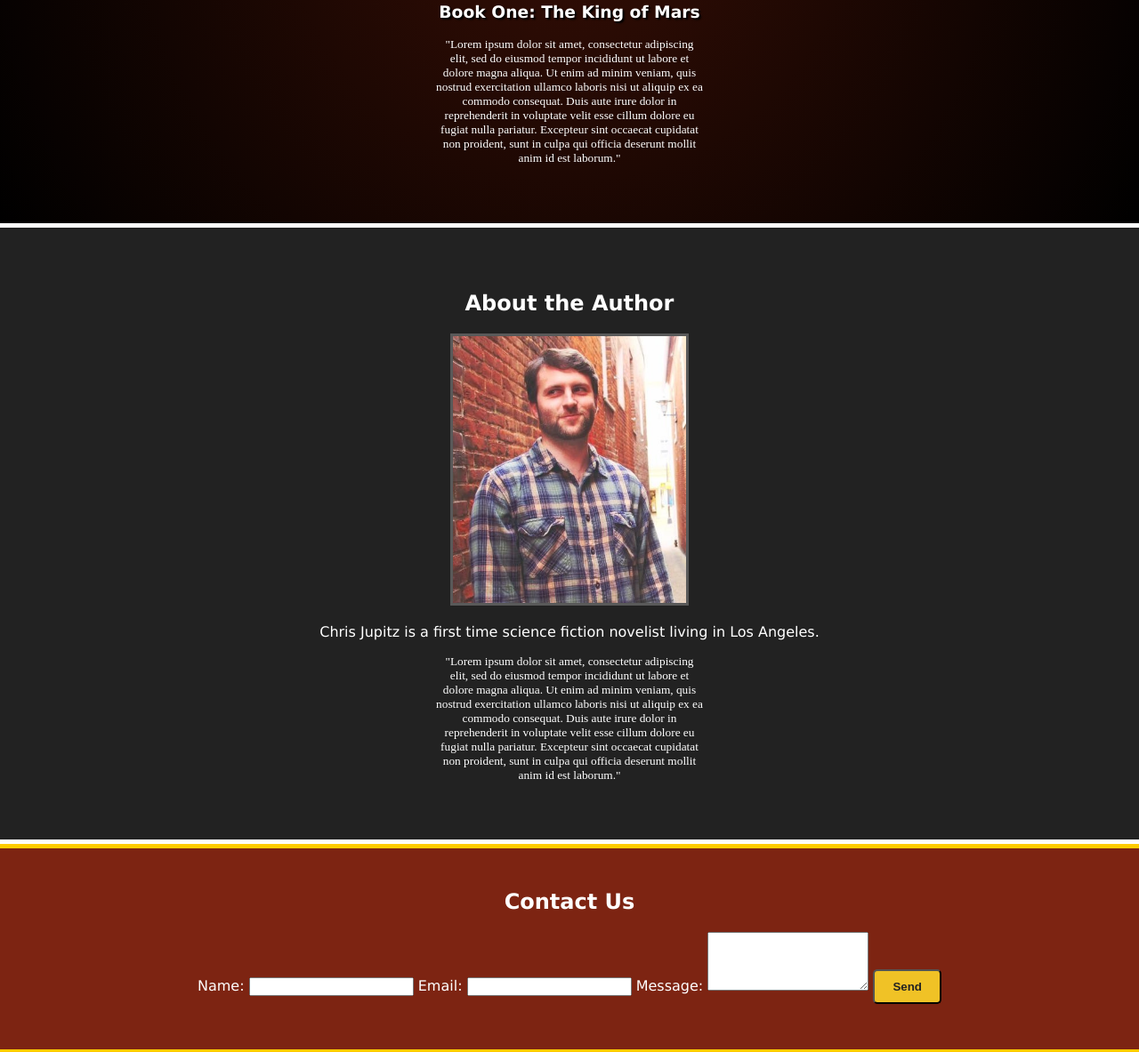
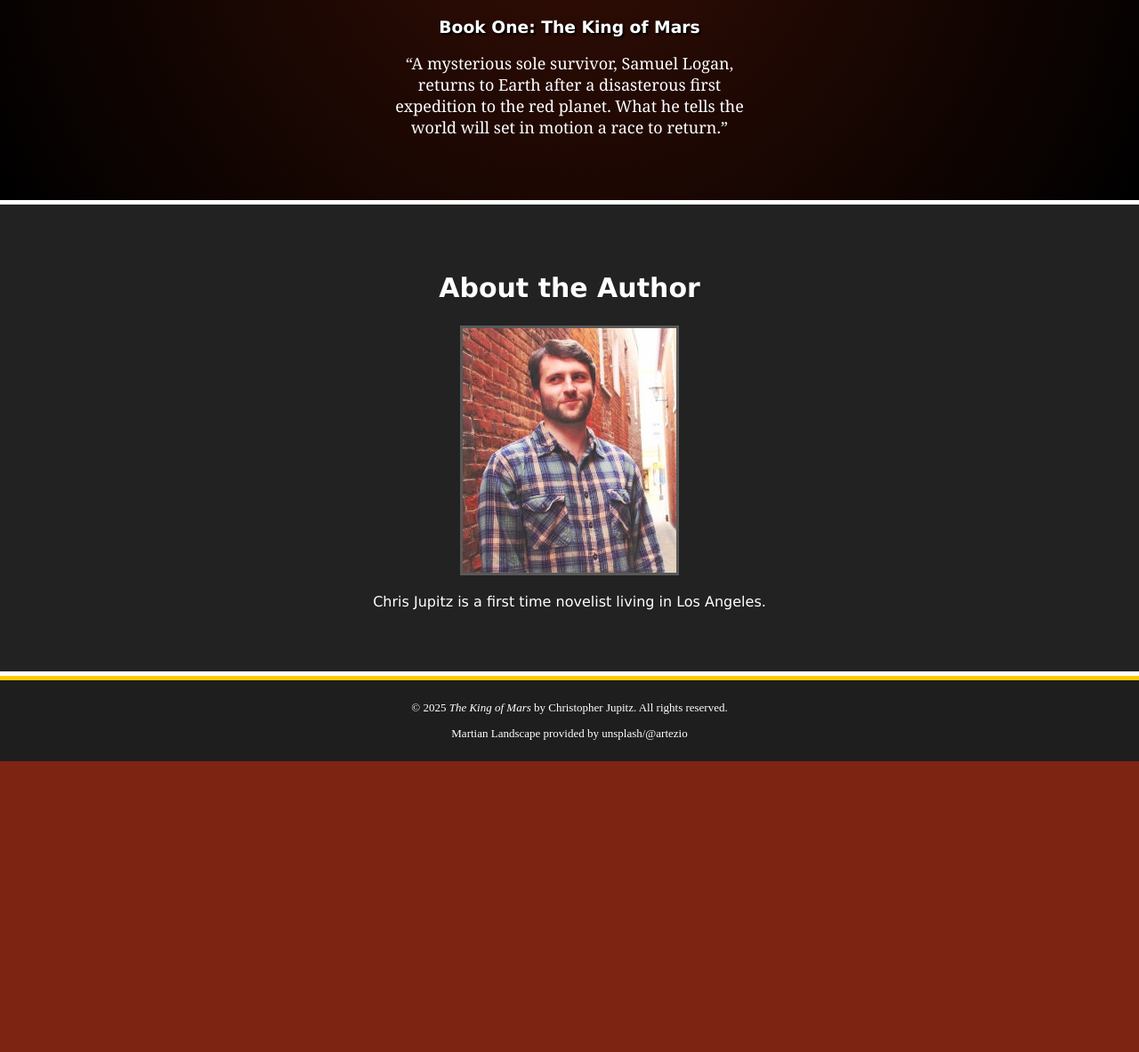
Before and after one commit to kingjupz/website_thekingofmars, a plain HTML site: page tkom_index.html in a window 1280 px wide. Shown: the part 1443-2626 px from the top of the page at 89% size. After the commit the page ends 2299 px from the top, so only its background shows below. Drawn offline with Linux system fonts and the light colour scheme.

Commit message:
Update book desc

```diff
--- a/tkom_gpt_styles.css
+++ b/tkom_gpt_styles.css
@@ -6,6 +6,10 @@ body {
     background-color: #7d2412;
     color: #ffffff;
     text-align: center;
+}
+
+h2 {
+    font-size: 30px;
 }
 
 /* Header Elements */
@@ -112,9 +116,9 @@ nav ul li a {
 
 /* Books Section */
 .description {
-    font-family: 'Times New Roman', Times, serif;
-    font-size: smaller;
-    max-width: 300px;
+    font-family: Cambria, Cochin, Georgia, Times, 'Times New Roman', serif;
+    font-size: large;
+    max-width: 400px;
     margin-left: auto;
     margin-right: auto;
 
@@ -148,7 +152,7 @@ nav ul li a {
 }
 
 #about img {
-    max-height: 300px;
+    max-height: 275px;
     width: auto;
     margin-top: auto;
     border: #ffffff3f solid 3px;
--- a/tkom_index.html
+++ b/tkom_index.html
@@ -20,10 +20,10 @@
         </div>
 
             <ul class="nav-links">
-                <li><a href="#home">Home</a></li>
+                <!-- <li><a href="#home">Home</a></li> -->
                 <li><a href="#about">The Author</a></li>
                 <li><a href="#books">The Novel</a></li>
-                <li><a href="#contact">Contact</a></li>
+                <!-- <li><a href="#contact">Contact</a></li> -->
             </ul>
 
         </nav>
@@ -31,33 +31,7 @@
     <main>
         <!-- Hero Section -->
         <section id="home" class="hero">
-
-            <!-- REPLACE VIDEO OR USE IMAGE -->
              <img id="hero-photo" src="tkom_assets\marsNight-ezi-TnudzJxjVCI-unsplash.jpg" alt="Image credit: unsplash.com/@artezio">
-
-            <!-- VIDEO BG OPTION -->
-            <!-- <video autoplay muted loop id="hero-video" playsinline>
-                <source src="tkom_assets\Perseverance-landing-1080p.webm" type="video/webm">
-                <source src="path/to/file.mp4" type="video/mp4">
-                Your browser does not support the video tag.
-            </video> -->
-            <!-- Starts the video at 120 seconds -->
-            <!-- <script>
-                document.addEventListener("DOMContentLoaded", function () {
-                    let video = document.getElementById("hero-video");
-
-                    video.addEventListener("loadedmetadata", function () {
-                        video.currentTime = 120; // Start at 2:00
-                    });
-
-                    video.addEventListener("timeupdate", function () {
-                        if (video.currentTime >= video.duration - 1) { // If near end
-                            video.currentTime = 120; // Restart from 2:00
-                            video.play();
-                        }
-                    });
-                });
-            </script> -->
 
             <div class="hero-content">
                 <h2>Adventure Awaits You!</h2>
@@ -65,6 +39,7 @@
                 <p>Join our mailing list for updates and story samples</p>
                 <a href="https://docs.google.com/forms/d/e/1FAIpQLSf5rpE9L9I5j4xw2YOdonmKJZrgy5AwQfSh0QWP3DYtcJn8QQ/viewform?usp=header" class="btn" target="_blank">Sign Up</a>
             </div>
+
         </section>
 
         <!-- Books Section -->
@@ -74,7 +49,8 @@
                 <article class="book">
                     <img src="tkom_assets\BGC_1.jpeg" alt="The Symbol of Atah. A crude symbol depictng a half circle above a lambda resting on a shallow arc.">
                     <h3 class="pop-shadow">Book One: The King of Mars</h3>
-                    <p class="description">"Lorem ipsum dolor sit amet, consectetur adipiscing elit, sed do eiusmod tempor incididunt ut labore et dolore magna aliqua. Ut enim ad minim veniam, quis nostrud exercitation ullamco laboris nisi ut aliquip ex ea commodo consequat. Duis aute irure dolor in reprehenderit in voluptate velit esse cillum dolore eu fugiat nulla pariatur. Excepteur sint occaecat cupidatat non proident, sunt in culpa qui officia deserunt mollit anim id est laborum."</p>
+                    <p class="description">“A mysterious sole survivor, Samuel Logan, returns to Earth after a disasterous first expedition to the red planet. What he tells the world will set in motion a race to return.”</p>
+                    <!-- <p class="description"></p> -->
                 </article>
                 <!-- <article class="book">
                     <img src="book2.jpg" alt="Book Title 2">
@@ -89,12 +65,12 @@
         <section id="about" class="about">
             <h2>About the Author</h2>
             <img src="tkom_assets\photo_chrisjupitz_alley.png" alt="TBD">
-            <p>Chris Jupitz is a first time science fiction novelist living in Los Angeles.</p>
-            <p class="description">"Lorem ipsum dolor sit amet, consectetur adipiscing elit, sed do eiusmod tempor incididunt ut labore et dolore magna aliqua. Ut enim ad minim veniam, quis nostrud exercitation ullamco laboris nisi ut aliquip ex ea commodo consequat. Duis aute irure dolor in reprehenderit in voluptate velit esse cillum dolore eu fugiat nulla pariatur. Excepteur sint occaecat cupidatat non proident, sunt in culpa qui officia deserunt mollit anim id est laborum."</p>
+            <p>Chris Jupitz is a first time novelist living in Los Angeles.</p>
+            <p class="description"></p>
         </section>
 
         <!-- Contact Section -->
-        <section id="contact" class="contact">
+        <!-- <section id="contact" class="contact">
             <h2>Contact Us</h2>
             <form action="submit-form.php" method="POST">
                 <label for="name">Name:</label>
@@ -108,7 +84,7 @@
 
                 <button type="submit" class="btn">Send</button>
             </form>
-        </section>
+        </section> -->
     </main>
 
     <footer>
```
Also changed, not shown: tkom_description.txt (added).
